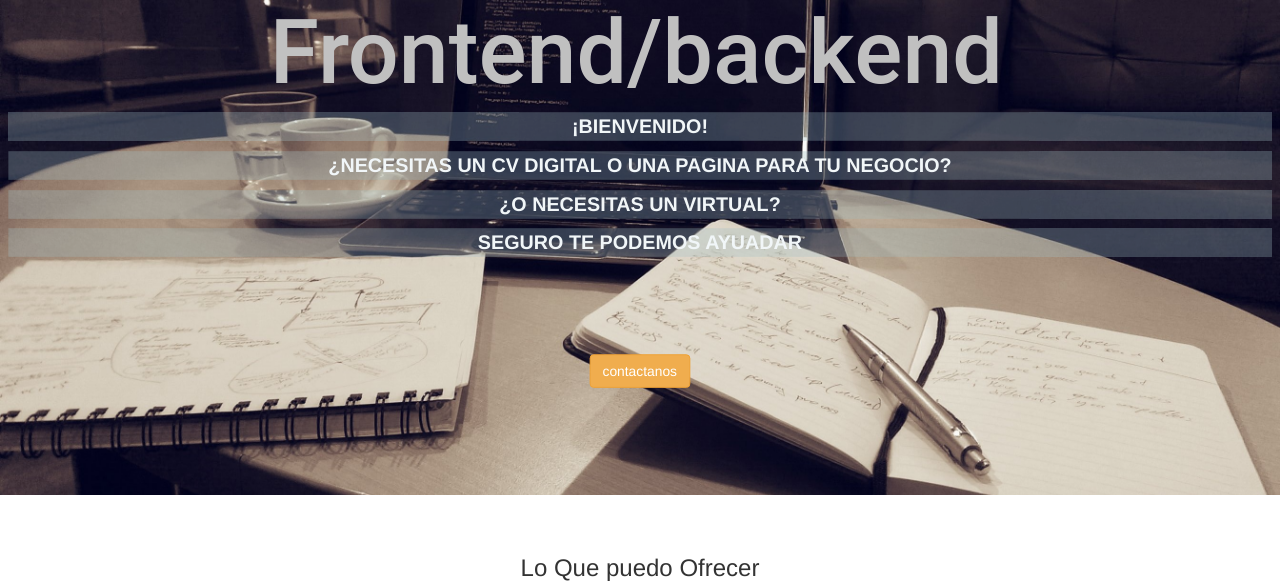
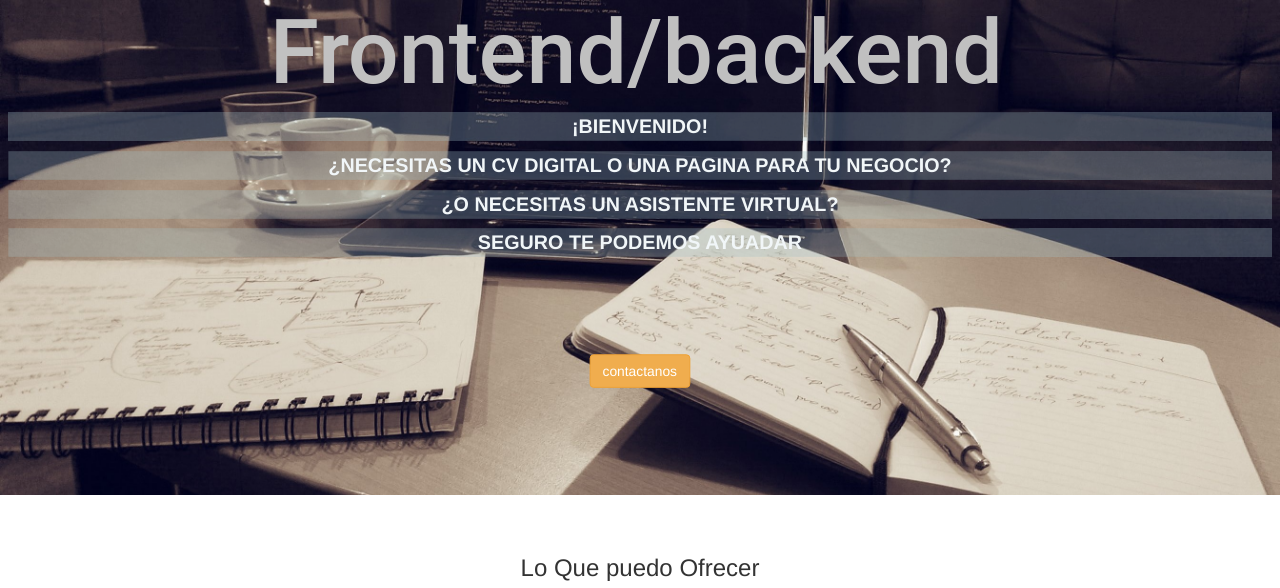
Before and after one commit to jlarios12/jlarios, a plain HTML site: page index.html in a window 1280 px wide. Shown: the part 199-787 px from the top of the page. Drawn offline with nearby package versions, Linux system fonts and the light colour scheme.

Commit message:
Update index.html

```diff
--- a/index.html
+++ b/index.html
@@ -41,7 +41,7 @@
          <div class='animated bounceIn'> <p class="des  animated bounceIn slowest">¡BIENVENIDO!</p>   </div>
 
          <P class="des animated bounceIn slowest">¿NECESITAS UN CV DIGITAL O UNA  PAGINA PARA TU NEGOCIO?</P>
-         <p class="des animated bounceIn slowest">¿O NECESITAS UN VIRTUAL? </p>
+         <p class="des animated bounceIn slowest">¿O NECESITAS UN ASISTENTE VIRTUAL? </p>
          <P class="des animated bounceIn slowest">SEGURO TE PODEMOS AYUADAR</P>
       </div>
       <div class="btn animated bounceIn slowest">
```
